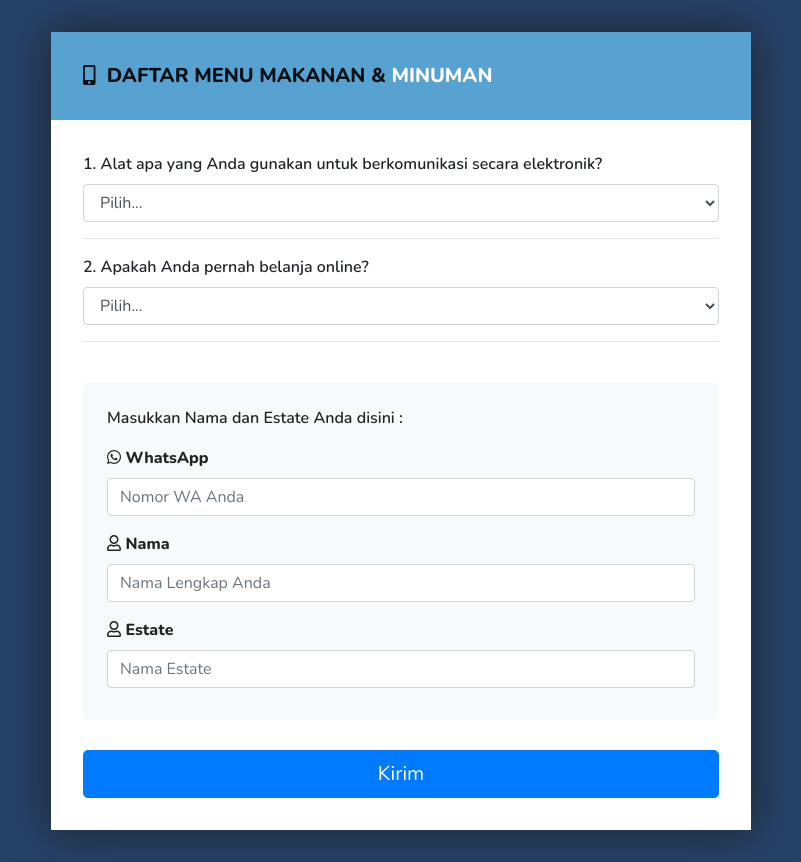
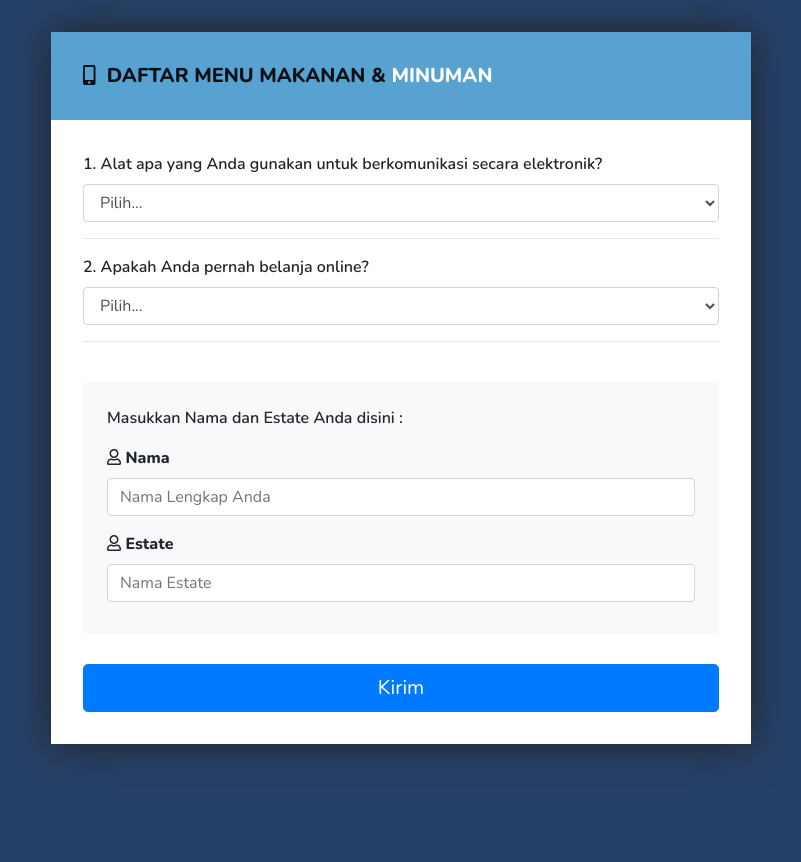
Before and after one commit to alfatihteam/biz.github.io, a plain HTML site: page index.html in a window 1280 px wide. Shown: the whole page, without its empty margins (239-1040 px from the left). After the commit the page ends 800 px from the top, so only its background shows below. Drawn offline with nearby package versions, Linux system fonts and the light colour scheme.

Commit message:
Update index.html

```diff
--- a/index.html
+++ b/index.html
@@ -77,10 +77,7 @@
                 <br>
                 <div class="kontak">
                     <p>Masukkan Nama dan Estate Anda disini :</p>
-                    <div class="form-group">
-                        <label for="formGroupExampleInput"><i class="fab fa-whatsapp"></i><strong> WhatsApp</strong></label>
-                        <input type="number" class="form-control" id="nomorWA" placeholder="Nomor WA Anda" required>
-                    </div>
+
                     <div class="form-group">
                         <label for="formGroupExampleInput2"><i class="far fa-user"></i><strong> Nama</strong></label>
                         <input type="text" class="form-control" id="namaLengkap" placeholder="Nama Lengkap Anda" required>
@@ -106,7 +103,6 @@
 
                 var namaLengkap = $('#namaLengkap').val().toUpperCase();
                 var namaEstate = $('#namaEstate').val().toUpperCase();
-                var nomorWA = $('#nomorWA').val();
                 var survey1 = $('#survey1').val();
                 var survey2 = $('#survey2').val();
 
```
